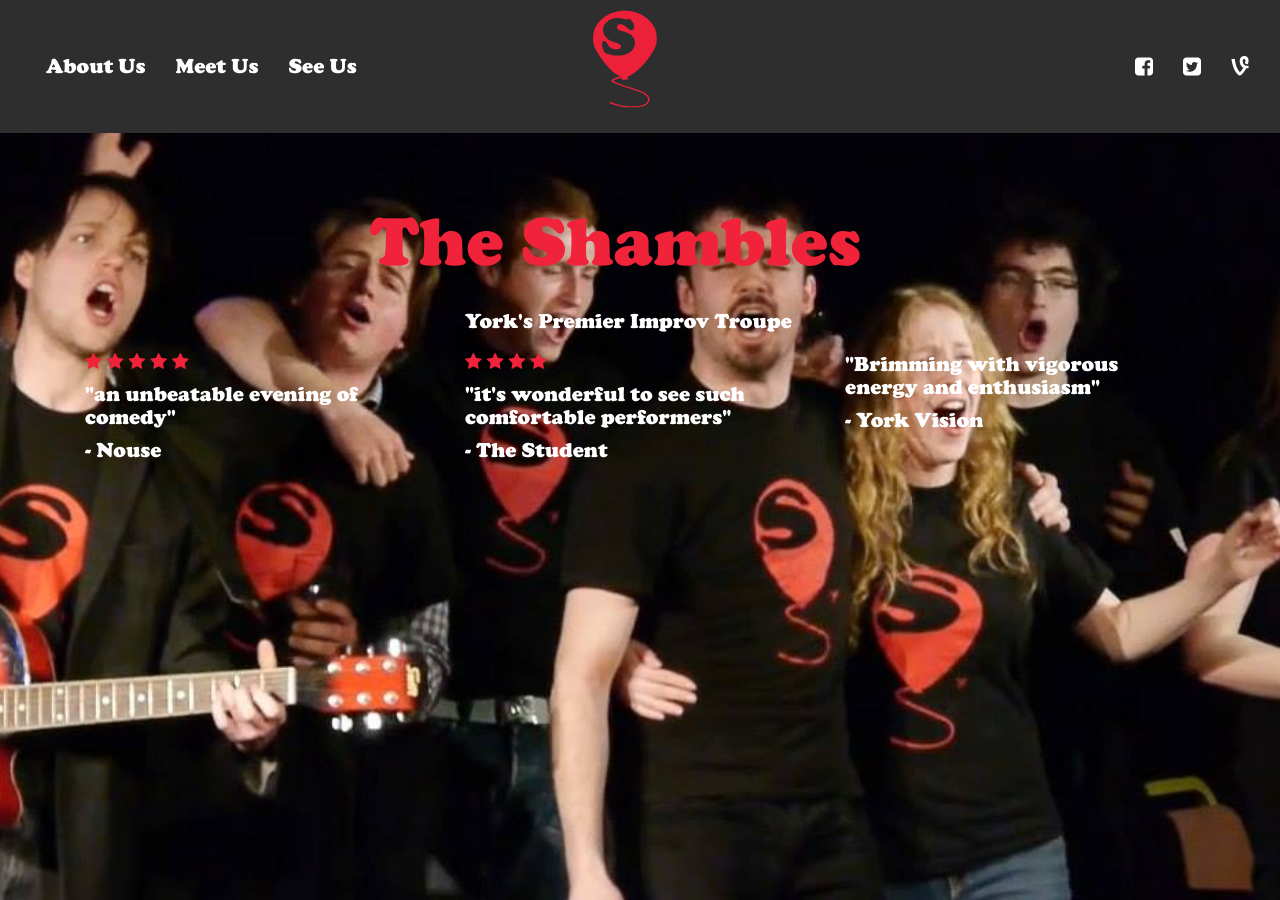
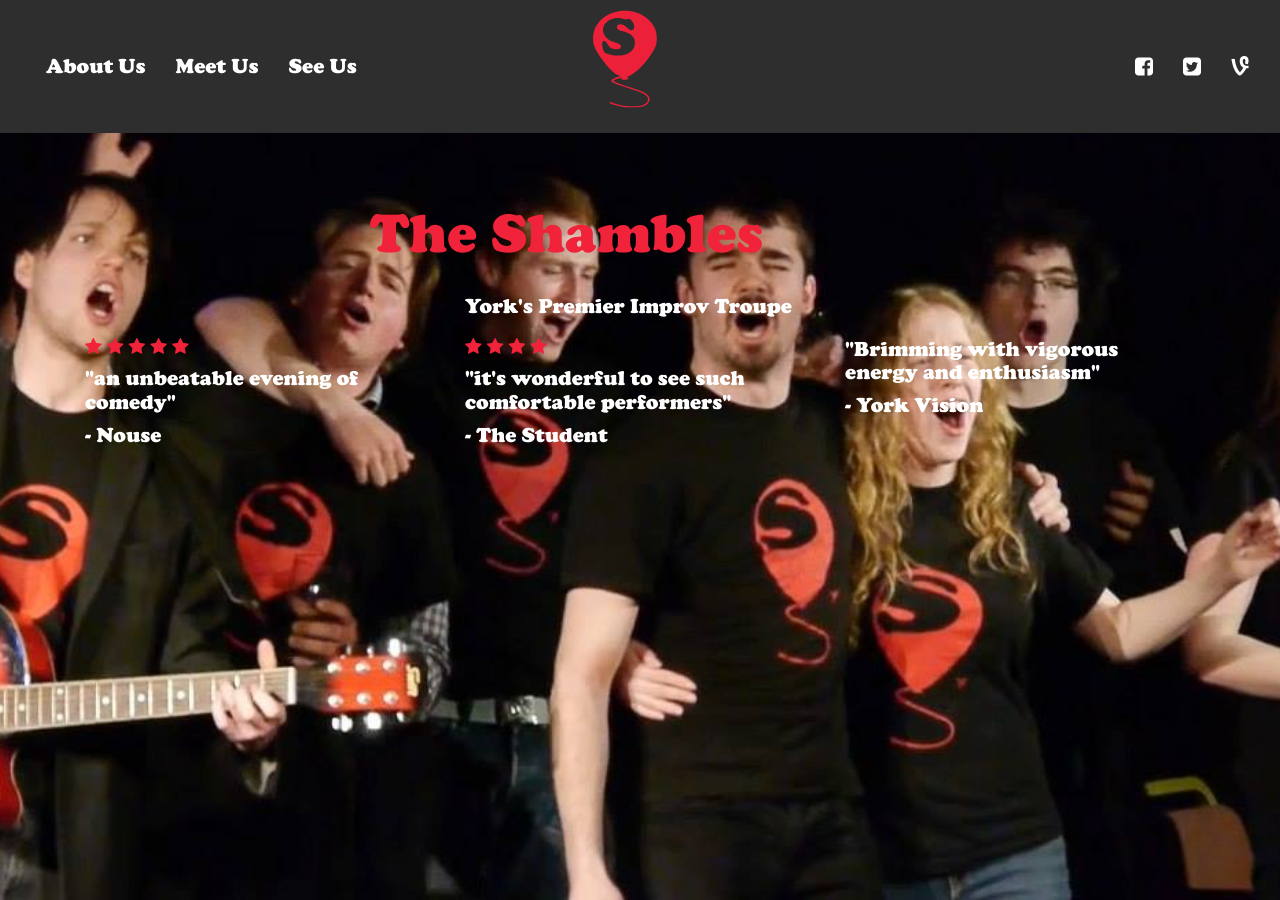
Before and after one commit to ComedySoc/shambles-website, a Jekyll site: the page built from index.html, in a window 1280 px wide. Built offline with Jekyll 4.4.1, drawn with Linux system fonts in a browser that asks for light colours; nearby versions of some CDN libraries.

```diff
--- a/css/index.scss
+++ b/css/index.scss
@@ -12,7 +12,7 @@
 }
 
 #title {
-    font-size: 500%;
+    font-size: 400%;
 }
 
 .subtitle {
--- a/index.html
+++ b/index.html
@@ -4,20 +4,20 @@
 ---
 <div class="container-fluid">
     <div class="row">
-	<div class="col-md-6 col-md-offset-3">
+	<div class="col-md-6 col-md-offset-3 col-xs-12">
 	    <h1 id="title" class="cooper">The Shambles</h1>
 	</div>
     </div>
 
     <div class="row">
-	<div class="col-md-6 col-md-offset-4">
+	<div class="col-md-6 col-md-offset-4 col-xs-12">
 	    <h3 class="subtitle">York's Premier Improv Troupe</h3>
 	</div>
     </div>
 
     <div class="row">
 	{% for review in site.data.reviews %}
-	    <div class="col-md-4">
+	    <div class="col-md-4 col-xs-12">
 		<a href="{{ review.link }}">
 		{%if review.number_of_stars%}
 		    <h4>
```
